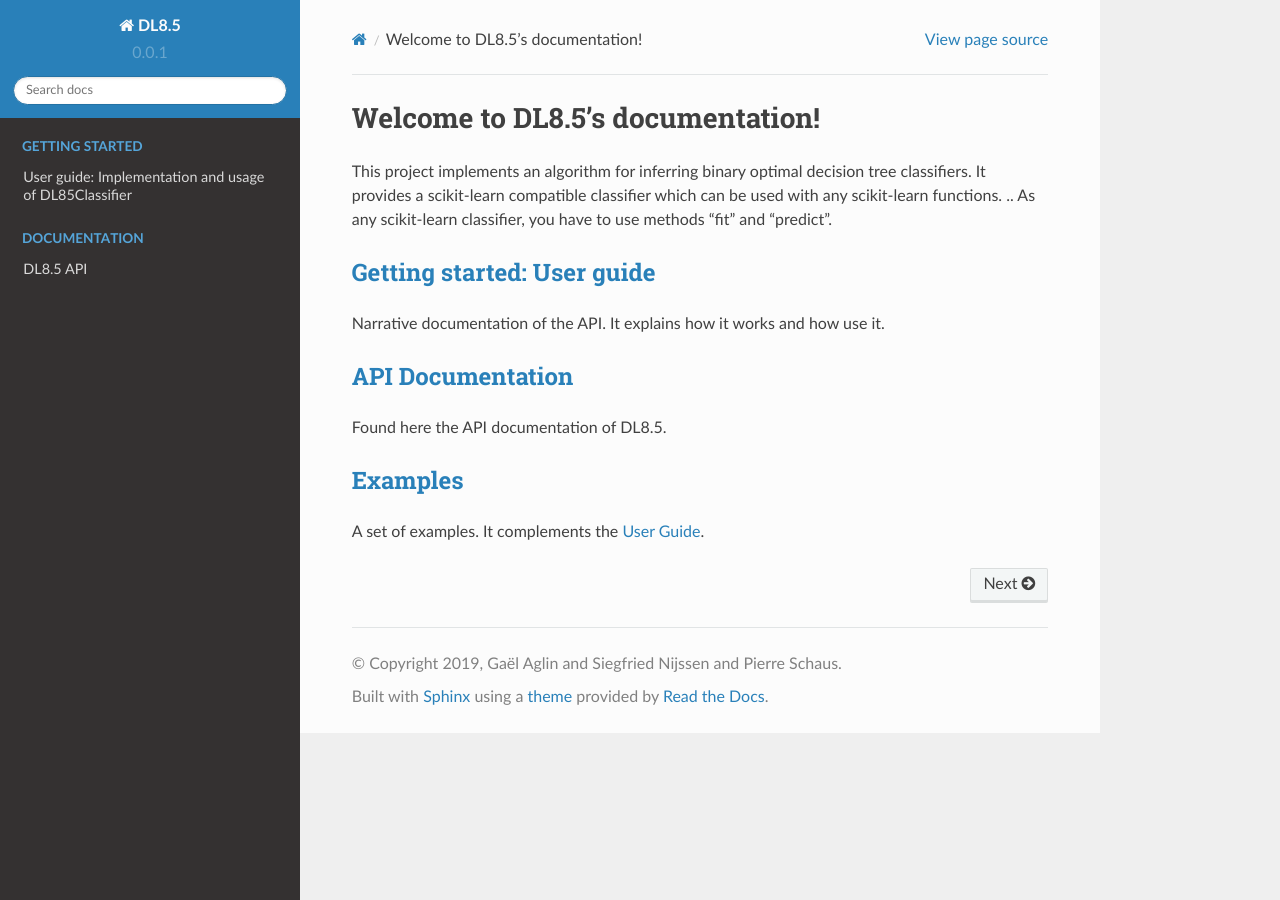
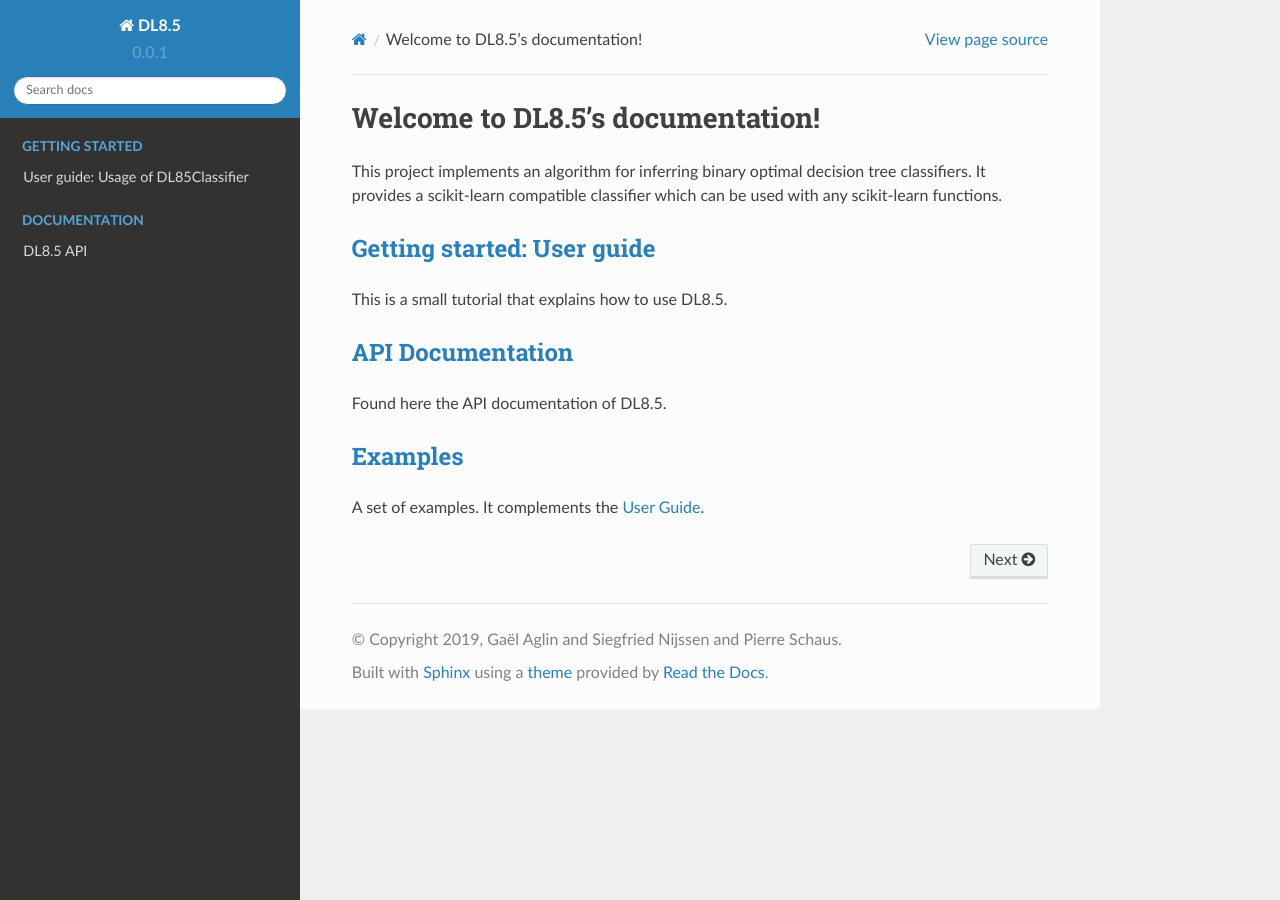
Before and after one commit to aia-uclouvain/pydl8.5, a Sphinx documentation site: the page built from python_library/doc/index.rst, in a window 1280 px wide. Built offline with Sphinx 7.4.7 and the Read the Docs theme 2.0.0, drawn with Linux system fonts in a browser that asks for light colours; formulas are drawn with MathJax 3; pages that are not in the unit, such as notebooks, are missing from menus; the version number is read from the project's files by our own code.

Commit message:
Modified documentation.

```diff
--- a/python_library/doc/index.rst
+++ b/python_library/doc/index.rst
@@ -8,6 +8,7 @@
 
 This project implements an algorithm for inferring binary optimal decision tree classifiers.
 It provides a scikit-learn compatible classifier which can be used with any scikit-learn functions.
+
 .. As any scikit-learn classifier, you have to use methods "fit" and "predict".
 
 .. toctree::
@@ -34,7 +35,7 @@
 `Getting started: User guide <user_guide.html>`_
 ------------------------------------------------
 
-Narrative documentation of the API. It explains how it works and how use it.
+This is a small tutorial that explains how to use DL8.5.
 
 `API Documentation <api.html>`_
 -------------------------------
--- a/python_library/doc/user_guide.rst
+++ b/python_library/doc/user_guide.rst
@@ -2,9 +2,9 @@
 
 .. _user_guide:
 
-======================================================
-User guide: Implementation and usage of DL85Classifier
-======================================================
+===================================
+User guide: Usage of DL85Classifier
+===================================
 
 Predictor
 ---------
```
